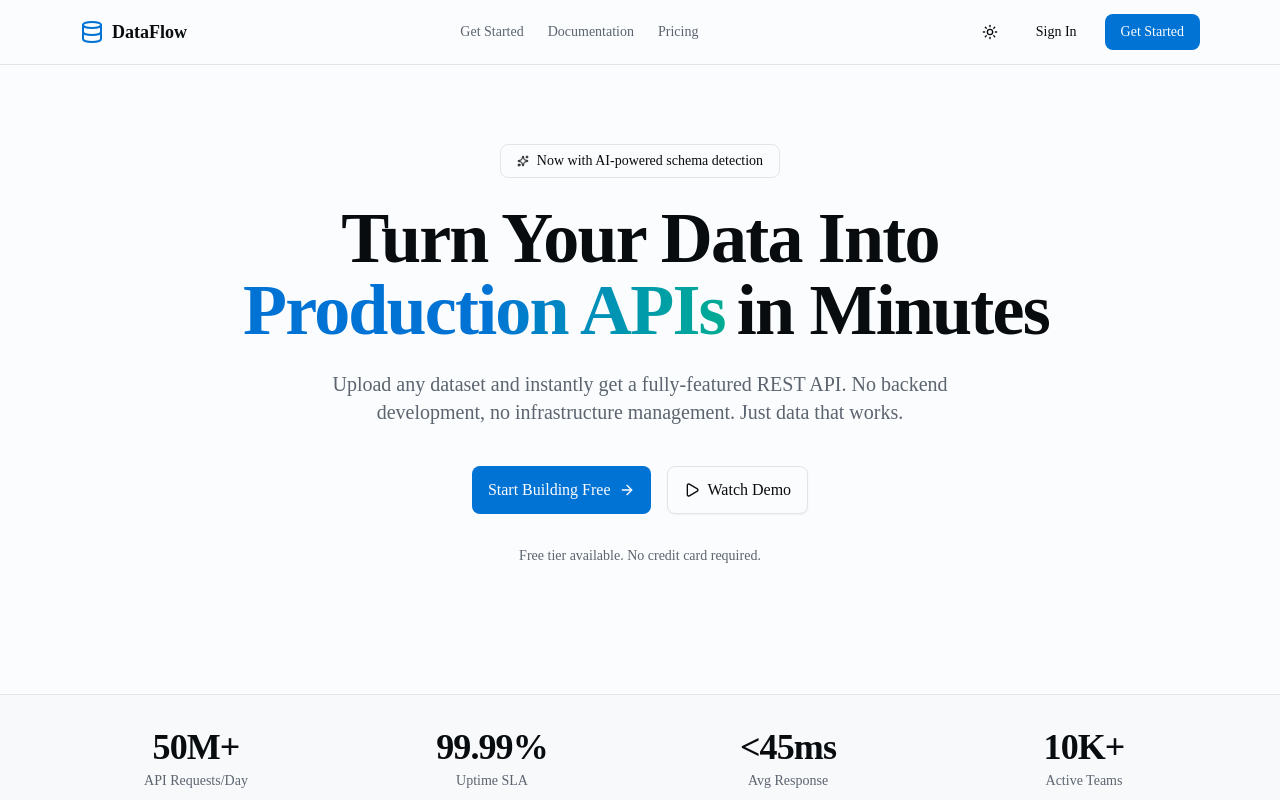
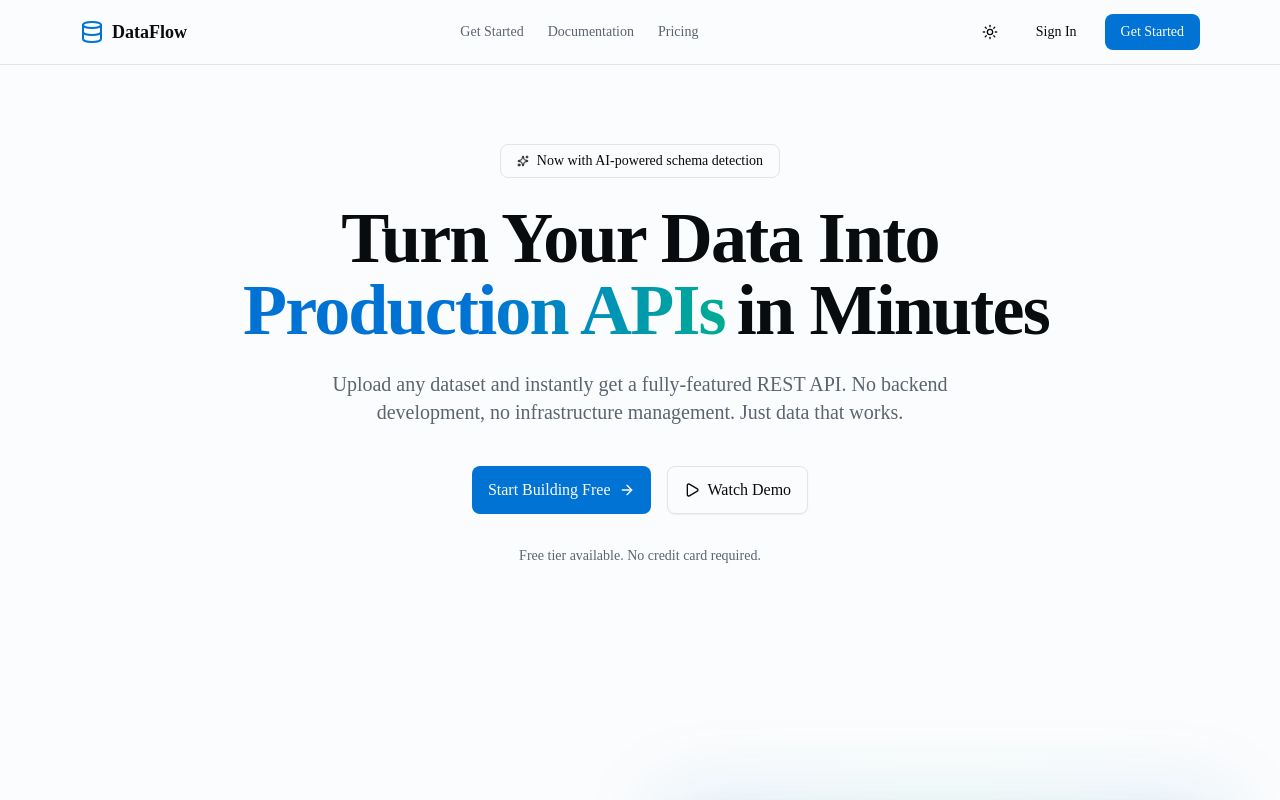
Before and after one commit to esskay-dev/v0-data-as-a-service-platform, a Next.js app: page / in a window 1280 px wide. Shown: the top 800 px of the page. Built offline with nearby package versions, Linux system fonts and the light colour scheme.

Commit message:
fix: remove stats bar from landing page and address analytics warnings\n\nRemove platform metrics from landing page and investigate\nanalytics warnings from shadcn/ui chart component.

```diff
--- a/app/page.tsx
+++ b/app/page.tsx
@@ -110,13 +110,6 @@ const benefits = [
   }
 ]
 
-const stats = [
-  { value: "50M+", label: "API Requests/Day" },
-  { value: "99.99%", label: "Uptime SLA" },
-  { value: "<45ms", label: "Avg Response" },
-  { value: "10K+", label: "Active Teams" },
-]
-
 export default function LandingPage() {
   return (
     <div className="min-h-screen bg-background">
@@ -177,20 +170,6 @@ export default function LandingPage() {
             <p className="mt-8 text-sm text-muted-foreground">
               Free tier available. No credit card required.
             </p>
-          </div>
-        </div>
-      </section>
-
-      {/* Stats Bar */}
-      <section className="border-y bg-muted/30 px-4 py-8">
-        <div className="mx-auto max-w-6xl">
-          <div className="grid grid-cols-2 gap-8 md:grid-cols-4">
-            {stats.map((stat) => (
-              <div key={stat.label} className="text-center">
-                <div className="text-3xl font-bold tracking-tight md:text-4xl">{stat.value}</div>
-                <div className="mt-1 text-sm text-muted-foreground">{stat.label}</div>
-              </div>
-            ))}
           </div>
         </div>
       </section>
```
